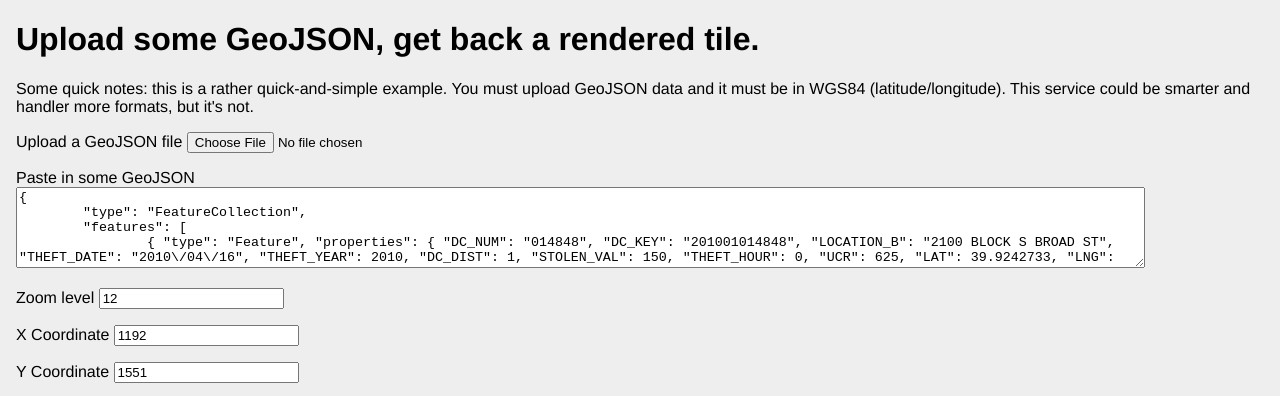
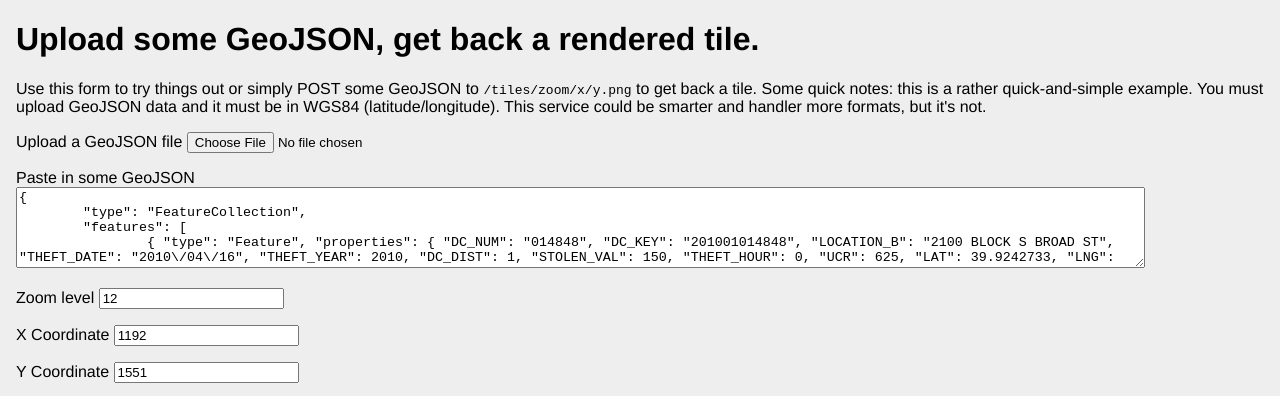
Before and after one commit to Mr0grog/post-a-tile, a website: page index.html in a window 1280 px wide. Shown: the top 396 px of the page. Drawn offline with Linux system fonts and the light colour scheme.

Commit message:
Add to description

```diff
--- a/index.html
+++ b/index.html
@@ -38,6 +38,7 @@
 		<h1>Upload some GeoJSON, get back a rendered tile.</h1>
 
 		<p>
+			Use this form to try things out or simply POST some GeoJSON to <code>/tiles/zoom/x/y.png</code> to get back a tile.
 			Some quick notes: this is a rather quick-and-simple example. You must upload
 			GeoJSON data and it must be in WGS84 (latitude/longitude). This service could
 			be smarter and handler more formats, but it's not.
```
